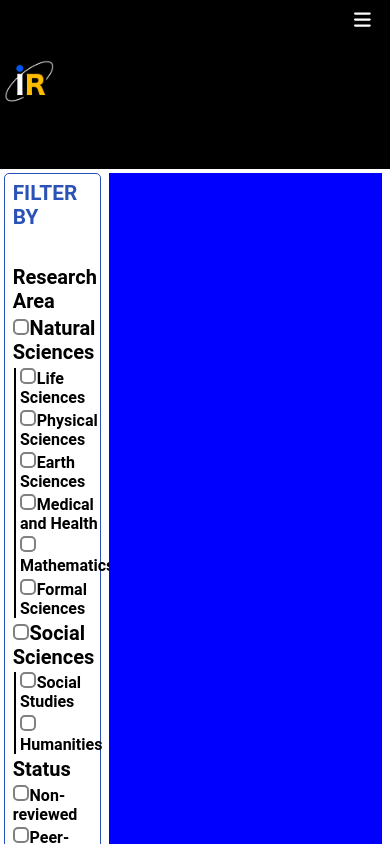
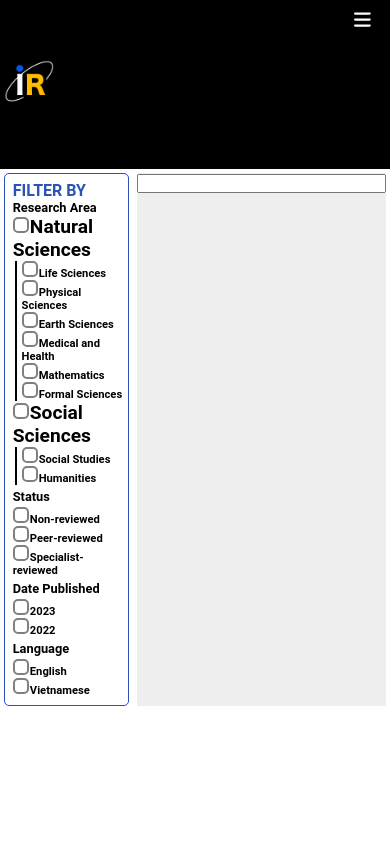
Before and after one commit to PSmithCorpntorpedo/Official-Initiare, a React (Create React App) app: page /articles in a window 390 px wide. Shown: the top 844 px of the page. Built offline with nearby package versions, Linux system fonts and the light colour scheme.

Commit message:
fixed multiple bugs related to the articles page, whilst adding additional responsiveness for mobile devices

```diff
--- a/src/Pages/Articles.css
+++ b/src/Pages/Articles.css
@@ -2,6 +2,8 @@
 
 .page-wrapper{
     display: flex;
+    width: 100%;
+    height: 100%;
 }
 
 .filter-caption{
@@ -13,37 +15,14 @@
     font-size: 2em;
 
 }
-@media (max-width: 500px){
-    .filter-caption{
-        font-size: 1.3em;
-    }
-    .sublist1{
-        border-left: 2px black solid;
-        padding-left: 4%;
-
-    }
-    .sub-list-items{
-        margin-top: 4%;
-        font-size: 0.8em;
-    }
-    .header{
-        margin-top: 3%;
-    }
-    .sublist2{
-        margin-top: 3%;
-    }
-    h2{
-        font-size: 1.25em;
-    }
 
 
-}
-
 .filter-box{
-    height: 100vh;
+    height: 100%;
     width: 25vw;
     padding-left: 2%;
     padding-top: 2%;
+    padding-bottom: 2%;
     display: inline-block;
     margin: 1%;
     border-radius: 5px;
@@ -53,13 +32,12 @@
 
 .search-box{
     margin: 1%;
-    height: 100vh;
+    height: auto;
     width: 70vw;
-    background-color: blue;
+    background-color: #eee;
     display: inline-block;
 
 }
-
 
 .no-list-style{
     list-style: none;
@@ -77,8 +55,6 @@
     font-size: 1em;
 
 }
-
-
 
 input[type="checkbox"]{
     appearance: none;
@@ -109,6 +85,7 @@ label{
 input[type="checkbox"]:checked::after{
     display: inline-block;
 } */
+
 input[type="checkbox"]:hover{
     background-color: gainsboro;
 }
@@ -117,7 +94,6 @@ input[type="checkbox"]:checked{
     background-color: var(--primary);
 }
 
-
 .header{
     margin-top: 4%;
 }
@@ -125,3 +101,39 @@ input[type="checkbox"]:checked{
     margin-top: 4%;
     font-weight: 600
 }
+
+@media (max-width: 600px){
+    .filter-caption{
+        font-size: 1em;
+    }
+    .sublist1{
+        border-left: 2px black solid;
+        padding-left: 4%;
+
+    }
+    .sub-list-items{
+        margin-top: 0%;
+        font-size: 0.7em;
+    }
+    .header{
+        margin-top: 3%;
+    }
+    .sublist2{
+        margin-top: 3%;
+    }
+    h2{
+        font-size: 0.8em;
+    }
+    .filter-box{
+        width: 35vw;
+    }
+
+}
+
+
+
+/* this is where the filter box stops */
+
+input[type="text"]{
+    width: 100%;
+}
--- a/src/Pages/Articles.js
+++ b/src/Pages/Articles.js
@@ -1,19 +1,37 @@
 import React from 'react';
 import './Articles.css';
+import {useState} from 'react';
 
 
-export default function Archive(){
+export default function Articles(){
     return(
-        <>
         <div className="page-wrapper">
+            <FilterBox />
+            <SearchBox />
+        </div>
+    )
+}
 
+function FilterItem(props){
+    return (
+        <li className="no-list-style sub-list-items" style={props.style} >
+            <label for={props.name}>
+                <input type="checkbox" id={props.name}/>
+                {props.name}
+            </label>
+        </li>
+    )
+}
+
+function FilterBox(){
+   return(
    <div className="filter-box">
         <div className="filter-caption">FILTER BY</div>
             <div className="filter-area">
                 <div className="fields">
                     <h2>Research Area</h2>
                     <div className="natural-sciences" >
-                            <FilterItem name="Natural Sciences" style={{fontWeight:"700", fontSize: "1.25em"}} />
+                    <FilterItem name="Natural Sciences" style={{fontWeight:"700", fontSize: "1.2em"}} />
                             <ul className="sublist1">
                                 <FilterItem name="Life Sciences" />
                                 <FilterItem name="Physical Sciences" />
@@ -25,11 +43,10 @@ export default function Archive(){
 
                     </div>
                     <div className="social-sciences">
-                            <FilterItem name="Social Sciences" style={{fontWeight:"700", fontSize: "1.25em"}} />
+                    <FilterItem name="Social Sciences" style={{fontWeight:"700", fontSize: "1.2em"}} />
                             <ul className="sublist1">
                                 <FilterItem name="Social Studies" />
                                 <FilterItem name="Humanities" />
-
                             </ul>
                         </div>
                     </div>
@@ -49,27 +66,26 @@ export default function Archive(){
                             <FilterItem name="2022" />
                         </ul>
                     </div>
-                    <div className="header language"></div>
+                    <div className="header language">
+                        <h2>Language</h2>
+                        <ul className="sublist2">
+                            <FilterItem name="English" />
+                            <FilterItem name="Vietnamese" />
+                        </ul>
                     </div>
                 </div>
-
-
-            <div className="search-box">
-                <div className="search-bar"></div>
-                <div className="search-results"></div>
     </div>
-        </div>
-        </>
     )
 }
 
-function FilterItem(props){
-    return (
-        <li className="no-list-style sub-list-items" style={props.style} >
-            <label for={props.name}>
-                <input type="checkbox" id={props.name}/>
-                {props.name}
-            </label>
-        </li>
+function SearchBox(){
+    const [search, setSearch] = useState('');
+    return(
+        <div className="search-box">
+                <div className="search-bar">
+                    <input type="text"/>
+                </div>
+                <div className="search-results"></div>
+        </div>
     )
 }
```
Lines whose indentation alone changed are shown as unchanged.
